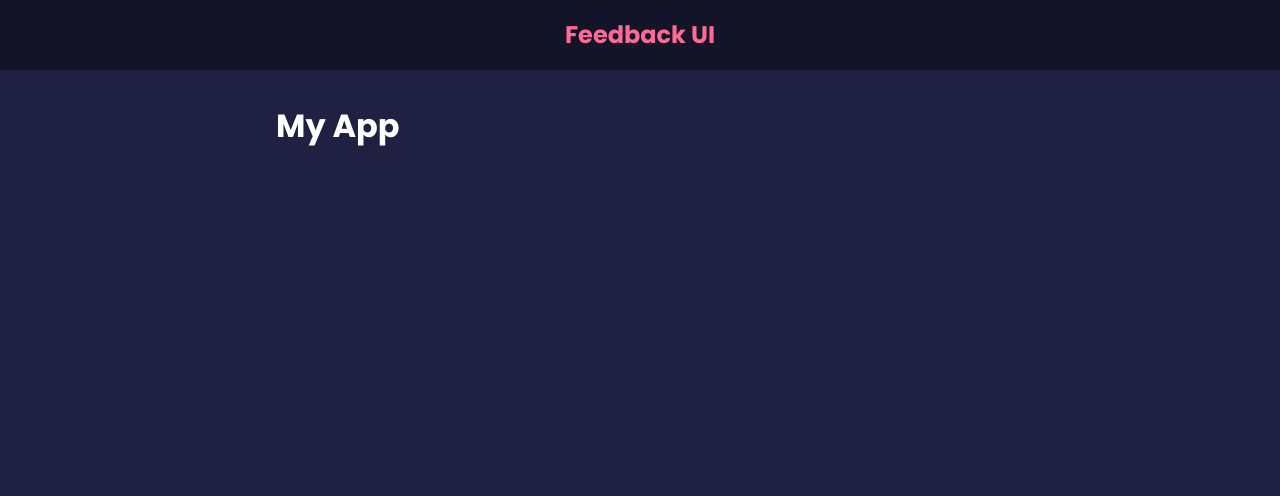
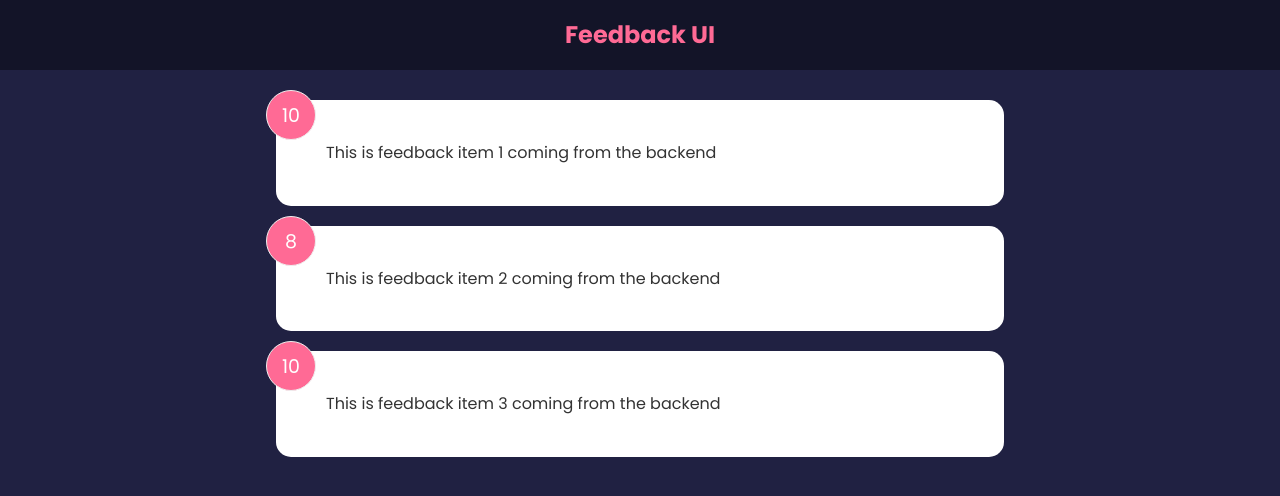
Before and after one commit to jmjusmin/react-feedback-app, a React (Create React App) app: page / in a window 1280 px wide. Shown: the top 496 px of the page. Built offline with nearby package versions, Linux system fonts and the light colour scheme.

Commit message:
Managing global state

```diff
--- a/src/App.js
+++ b/src/App.js
@@ -1,13 +1,19 @@
+import { useState } from "react";
 import Header from "./components/Header";
+import FeedbackList from "./components/FeedbackList";
+import FeedbackData from "./data/FeedbackData";
 
 //JSX- allow to return html element | need only one parent element to return
 function App(){
+    //app level state
+    const [feedback, setFeedback] = useState(FeedbackData);
+
     return (
         <>
             <Header />
             {/* we can either use <div> of <>(fragment) to wrap the element */}
             <div className='container'>
-                <h1>My App</h1>
+                <FeedbackList feedback={feedback}/>
             </div>
         </>
     )
--- /dev/null
+++ b/src/components/FeedbackItem.jsx
@@ -0,0 +1,10 @@
+function FeedbackItem({item}) {
+    return (
+        <div className="card">
+            <div className="num-display">{item.rating}</div>
+            <div className="text-display">{item.text}</div>
+        </div>
+    )
+}
+
+export default FeedbackItem;
--- /dev/null
+++ b/src/components/FeedbackList.jsx
@@ -0,0 +1,17 @@
+import React from 'react'
+import FeedbackItem from './FeedbackItem'
+
+function FeedbackList({feedback}) {
+    if(!feedback || feedback.lenght === 0){
+        return <p>No feed back yet.</p>
+    }
+  return (
+    <div className='feedback-list'>
+        {feedback.map((item)=>(
+            <FeedbackItem key={item.id} item={item}/>
+        ))}
+    </div>
+  )
+}
+
+export default FeedbackList
--- /dev/null
+++ b/src/data/FeedbackData.js
@@ -0,0 +1,19 @@
+const FeedbackData = [
+    {
+        "id": 1,
+        "rating": 10,
+        "text": "This is feedback item 1 coming from the backend"
+      },
+      {
+        "id": 2,
+        "rating": 8,
+        "text": "This is feedback item 2 coming from the backend"
+      },
+      {
+        "text": "This is feedback item 3 coming from the backend",
+        "rating": 10,
+        "id": 3
+      }
+]
+
+export default FeedbackData;
```
